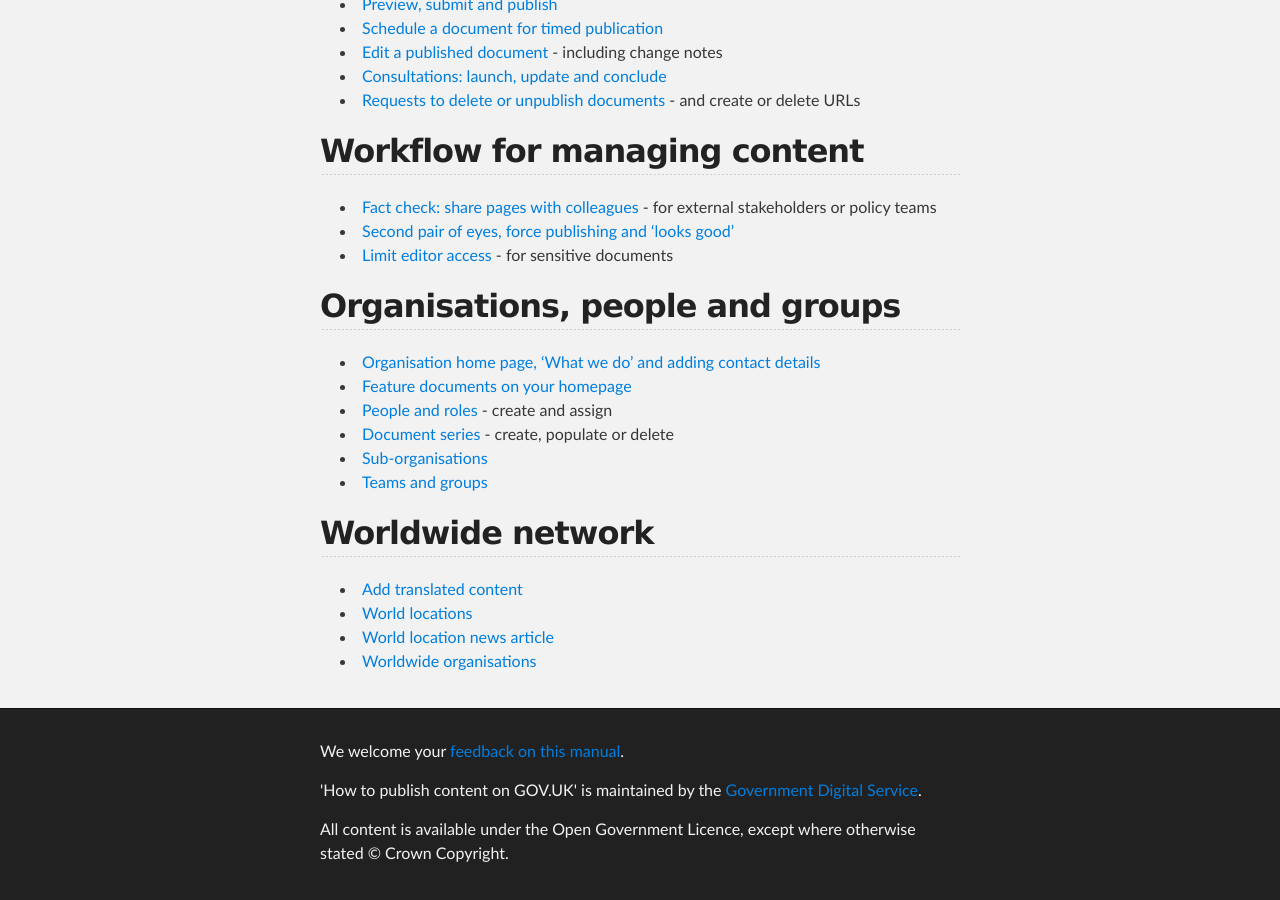
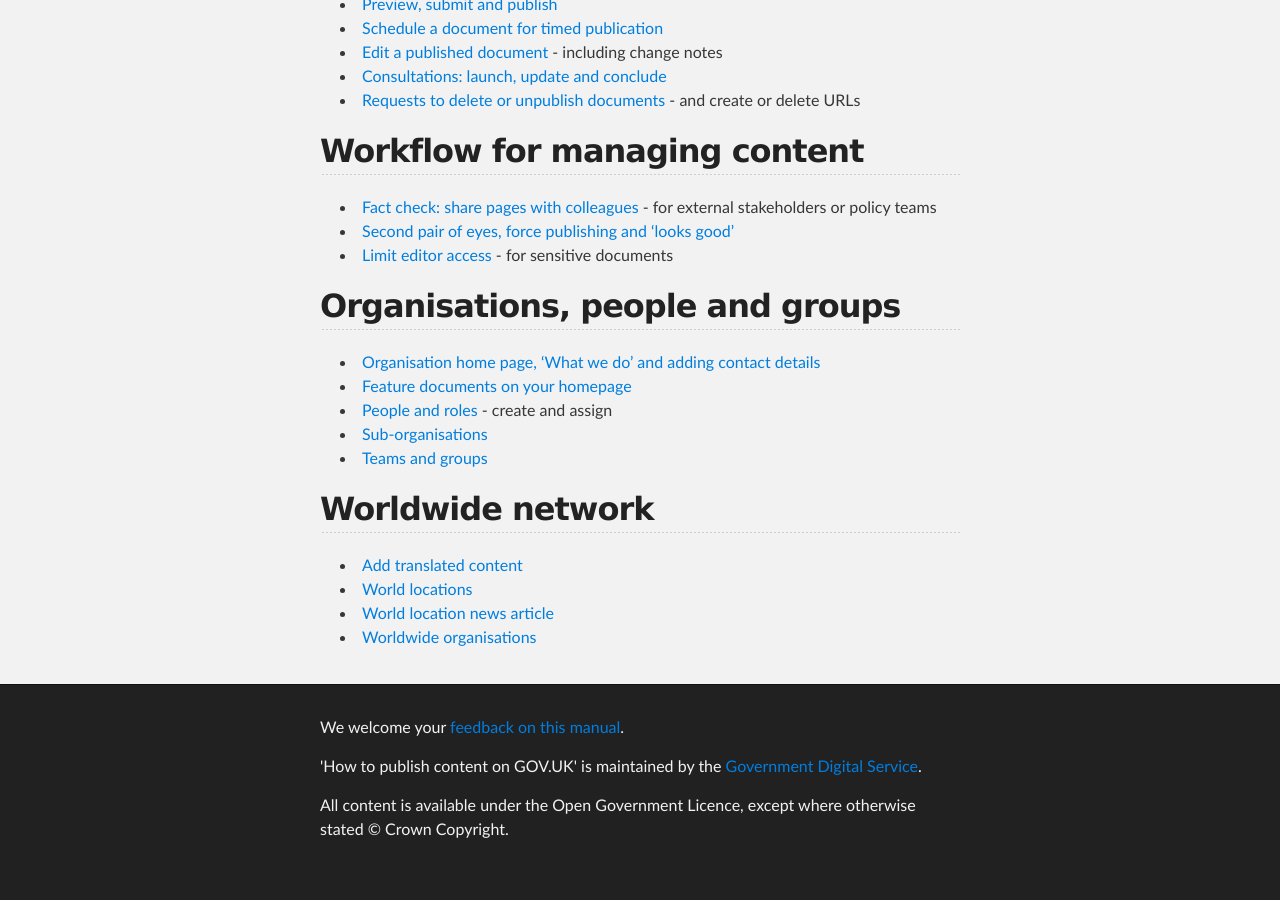
Before and after one commit to alphagov/inside-government-admin-guide, a Jekyll site: the page built from index.md, in a window 1280 px wide and 900 px high, scrolled down 986 px. Built offline with Jekyll 4.4.1, drawn with Linux system fonts in a browser that asks for light colours; after the commit the page ends 1862 px from its top, so only the background shows below that.

Commit message:
Removed 'series'

```diff
--- a/index.md
+++ b/index.md
@@ -44,7 +44,6 @@ title: How to publish content / Index
 * [Organisation home page, ‘What we do’ and adding contact details](organisations-groups/organisation-home-page.html)
 * [Feature documents on your homepage](organisations-groups/feature-documents-home-page.html)
 * [People and roles](organisations-groups/people-and-roles.html) - create and assign
-* [Document series](organisations-groups/document-series.html) - create, populate or delete
 * [Sub-organisations](organisations-groups/sub-organisations.html)
 * [Teams and groups](organisations-groups/policy-advisory-group.html)
 
```
